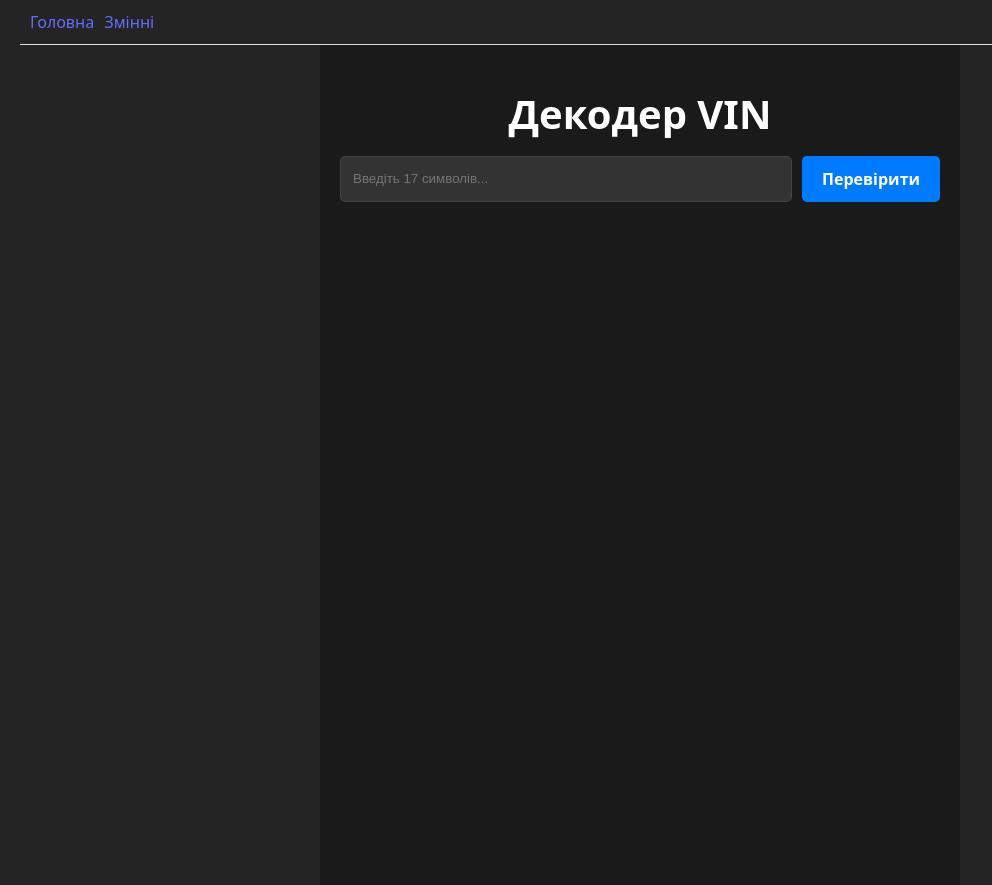
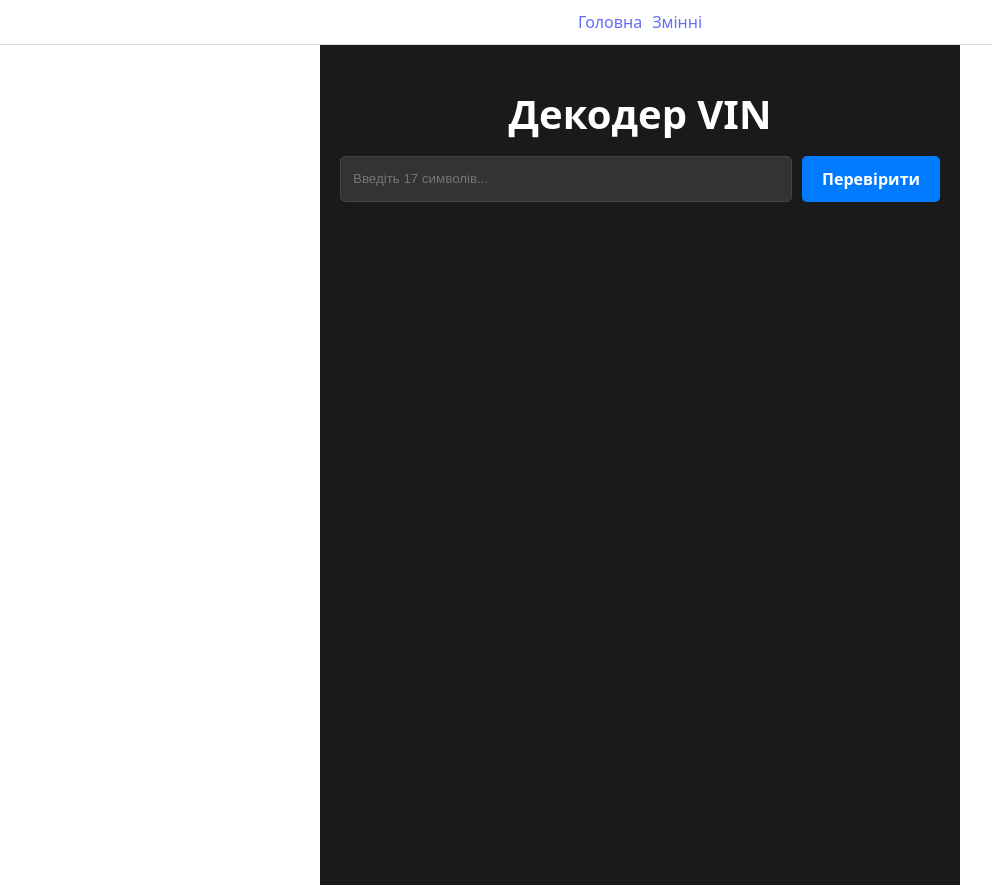
Before and after one commit to alexchobany20132026-cell/vin-decoder, a React (Vite) app: page / in a window 1280 px wide. Shown: the whole page, without its empty margins (0-992 px from the left). Built offline with nearby package versions, Linux system fonts and the light colour scheme.

Commit message:
feat: setup auto deploy and fix padding

```diff
--- a/src/index.css
+++ b/src/index.css
@@ -93,19 +93,16 @@ h1 {
   background: #2a2a2a;
   border-radius: 8px;
 }
+#root {
+  width: 100vw;
+  margin: 0;
+  padding: 0;
+  text-align: center;
+}
+
 body {
   margin: 0;
-  display: flex;
-  justify-content: center;
-  min-width: 320px;
-  min-height: 100vh;
-  background-color: #242424;
+  padding: 0;
+  width: 100%;
+  overflow-x: hidden;
 }
-
-#root {
-  width: 100%;
-  max-width: 1280px;
-  margin: 0 auto;
-  padding: 0 20px;
-  box-sizing: border-box;
-}
```
